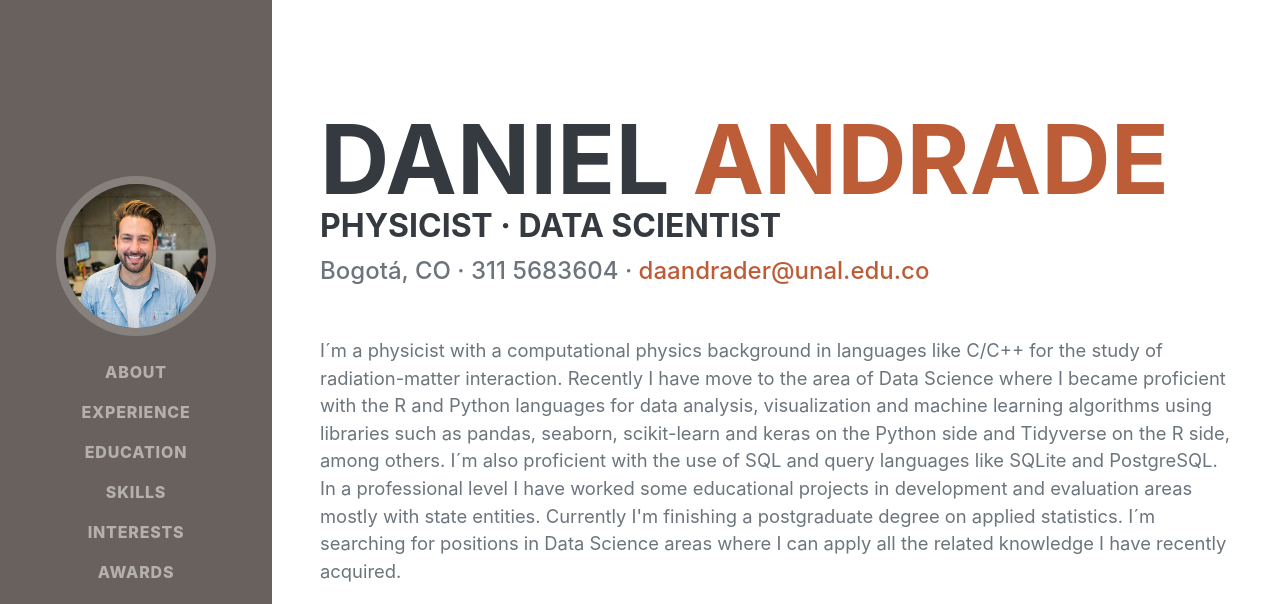
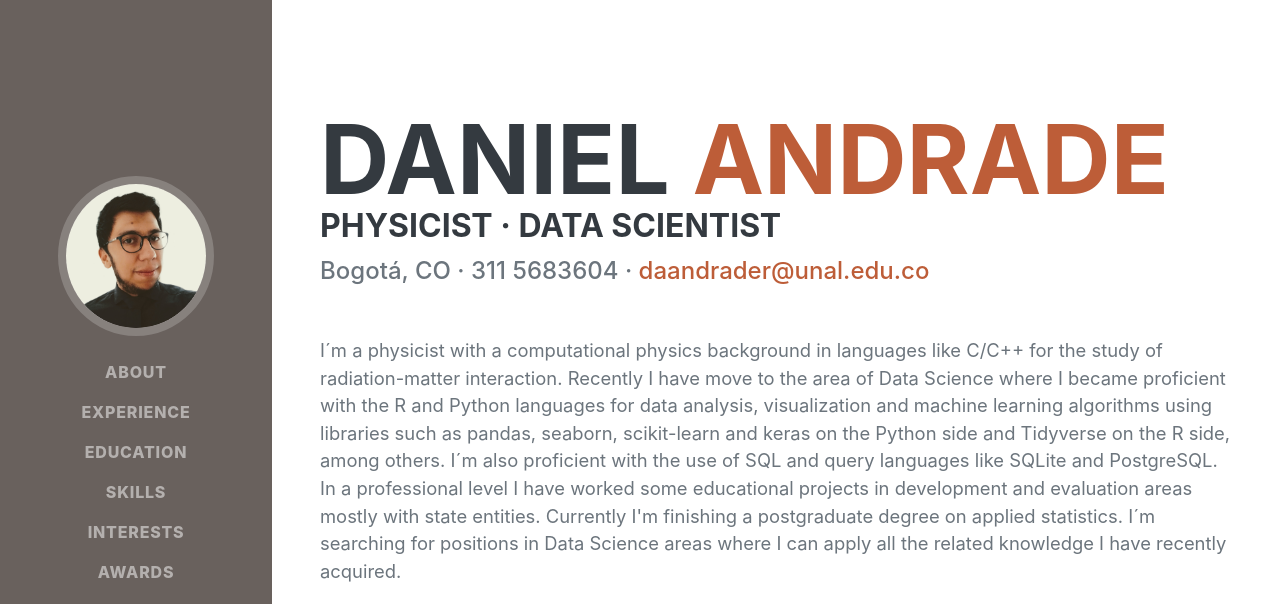
Before and after one commit to daandrader/daandrader.github.io, a website: page index.html in a window 1280 px wide. Shown: the top 604 px of the page. Drawn offline with nearby package versions, Linux system fonts and the light colour scheme; a web font is replaced by a local one.

Commit message:
Update index.html

```diff
--- a/index.html
+++ b/index.html
@@ -19,7 +19,7 @@
         <!-- Navigation-->
         <nav class="navbar navbar-expand-lg navbar-dark bg-primary fixed-top" id="sideNav">
             <a class="navbar-brand js-scroll-trigger" href="#page-top"
-                ><span class="d-block d-lg-none">Daniel Andrade</span><span class="d-none d-lg-block"><img class="img-fluid img-profile rounded-circle mx-auto mb-2" src="assets/img/profile.jpg" alt="" /></span></a
+                ><span class="d-block d-lg-none">Daniel Andrade</span><span class="d-none d-lg-block"><img class="img-fluid img-profile rounded-circle mx-auto mb-2" src="assets/img/selfie.jpg" alt="" /></span></a
             ><button class="navbar-toggler" type="button" data-toggle="collapse" data-target="#navbarSupportedContent" aria-controls="navbarSupportedContent" aria-expanded="false" aria-label="Toggle navigation"><span class="navbar-toggler-icon"></span></button>
             <div class="collapse navbar-collapse" id="navbarSupportedContent">
                 <ul class="navbar-nav">
```
